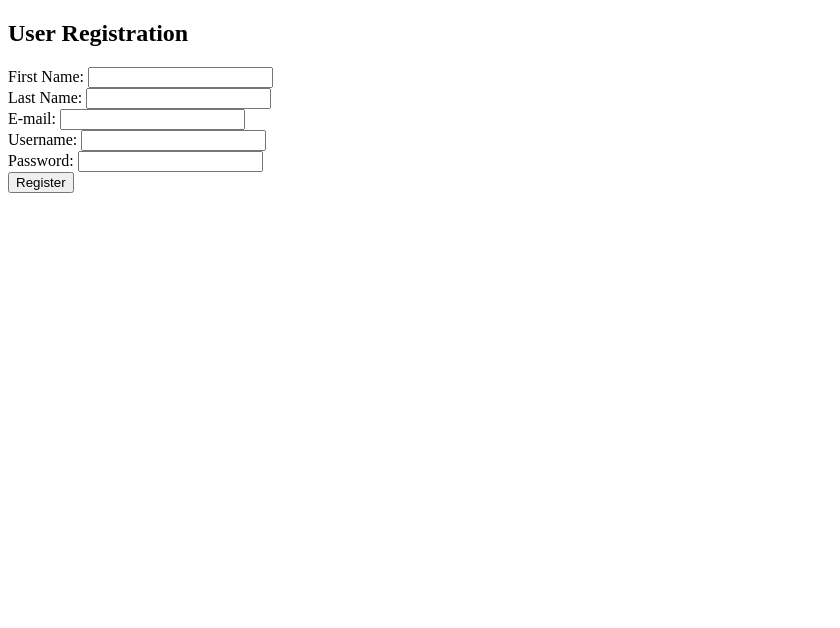
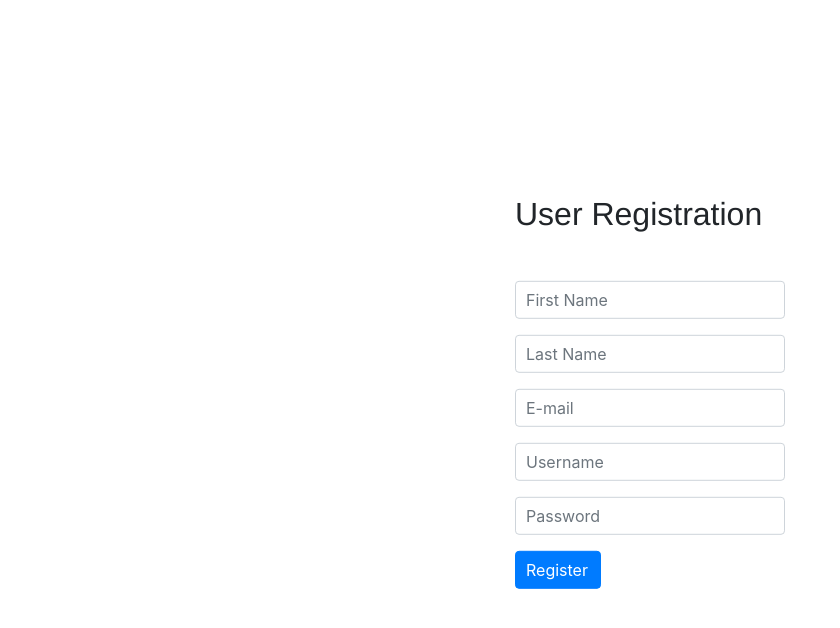
Before and after one commit to marinvanessa/News-Recommendation, a Django app: page /create_user/ in a window 1280 px wide. Shown: the top 628 px of the page, without its empty margins (0-840 px from the left). Run offline with Django 4.2, Linux system fonts and the light colour scheme; some libraries are stand-ins or nearby versions.

Commit message:
Add some css for login and register.

```diff
--- /dev/null
+++ b/NewsRecommendation/News/app/static/styles/register.css
@@ -0,0 +1,30 @@
+.center-form {
+    position: absolute;
+    top: 50%;
+    left: 50%;
+    transform: translate(-50%, -50%);
+}
+
+.center-form .form-control {
+    width: 100%;
+    padding: 10px;
+}
+
+.mb-3 {
+    padding-left: 20px;
+}
+
+#submit-btt {
+    padding-left: 10px;
+}
+
+p {
+    padding-left: 20px;
+    font-family: "Helvetica Neue", Helvetica, Arial, sans-serif;
+}
+
+h2 {
+    padding-left: 20px;
+    padding-bottom: 40px;
+    font-family: "Helvetica Neue", Helvetica, Arial, sans-serif;
+}
--- a/NewsRecommendation/News/app/templates/app/register.html
+++ b/NewsRecommendation/News/app/templates/app/register.html
@@ -1,29 +1,48 @@
+{% load static %}
+
 <!DOCTYPE html>
 <html lang="en">
 <head>
     <meta charset="UTF-8">
     <meta name="viewport" content="width=device-width, initial-scale=1.0">
     <title>User Registration</title>
+    <link rel="stylesheet" href="https://stackpath.bootstrapcdn.com/bootstrap/4.3.1/css/bootstrap.min.css">
+    <link rel="stylesheet" href="{% static 'styles/register.css' %}">
 </head>
-<body>
+<body class="center-form">
+<div>
     <h2>User Registration</h2>
     <form id="registrationForm" method="post" action="{% url 'create_user' %}">
         {% csrf_token %}
-        <label for="first_name">First Name:</label>
-        <input type="text" id="first_name" name="first_name" required><br>
-        <label for="last_name">Last Name:</label>
-        <input type="text" id="last_name" name="last_name" required><br>
-        <label for="email">E-mail:</label>
-        <input type="text" id="email" name="email" required><br>
-        <label for="username">Username:</label>
-        <input type="text" id="username" name="username" required><br>
-        <label for="password">Password:</label>
-        <input type="password" id="password" name="password" required><br> <!-- Use type="password" for password fields -->
-        <button type="submit">Register</button>
+        <div class="mb-3">
+            <input type="text" class="form-control" placeholder="First Name" aria-label="First Name"
+                   aria-describedby="basic-addon1">
+        </div>
+        <div class="mb-3">
+            <input type="text" class="form-control" placeholder="Last Name" aria-label="Last Name"
+                   aria-describedby="basic-addon1">
+        </div>
+        <div class="mb-3">
+            <input type="text" class="form-control" placeholder="E-mail" aria-label="E-mail"
+                   aria-describedby="basic-addon1">
+        </div>
+        <div class="mb-3">
+            <input type="text" class="form-control" placeholder="Username" aria-label="Username"
+                   aria-describedby="basic-addon1">
+        </div>
+        <div class="mb-3">
+            <input type="text" class="form-control" placeholder="Password" aria-label="Username"
+                   aria-describedby="basic-addon1">
+        </div>
+        <div class="mb-3">
+            <button type="submit" id="submit-btt" class="btn btn-primary">Register</button>
+        </div>
     </form>
 
     <!-- Placeholder for error message -->
     <div id="error-message" style="color: red;"></div>
+</div>
+
 
 <script>
     // Add an event listener for the registration form
--- a/NewsRecommendation/News/newsrecommendation/settings.py
+++ b/NewsRecommendation/News/newsrecommendation/settings.py
@@ -28,6 +28,7 @@ DEBUG = True
 ALLOWED_HOSTS = []
 
 # Application definition
+STATIC_URL = '/static/'
 
 INSTALLED_APPS = [
     'django.contrib.admin',
```
Also changed, not shown: NewsRecommendation/News/app/static/styles/login.css (added, +31 -0 lines), NewsRecommendation/News/app/templates/app/login.html (+31 -21 lines). Lines whose indentation alone changed are shown as unchanged.
